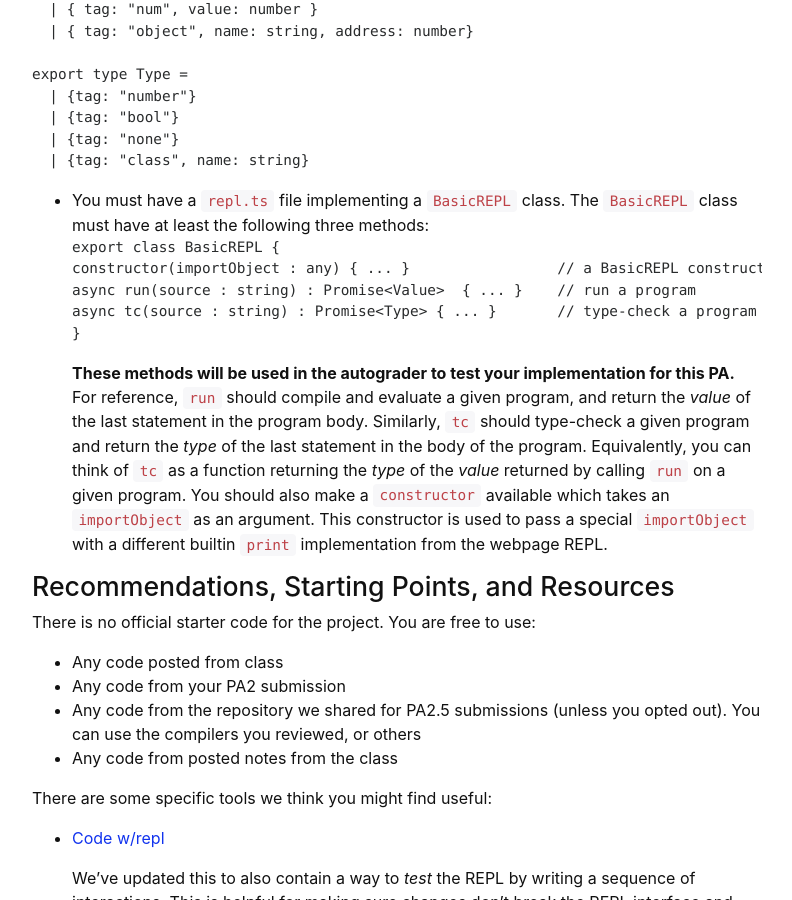
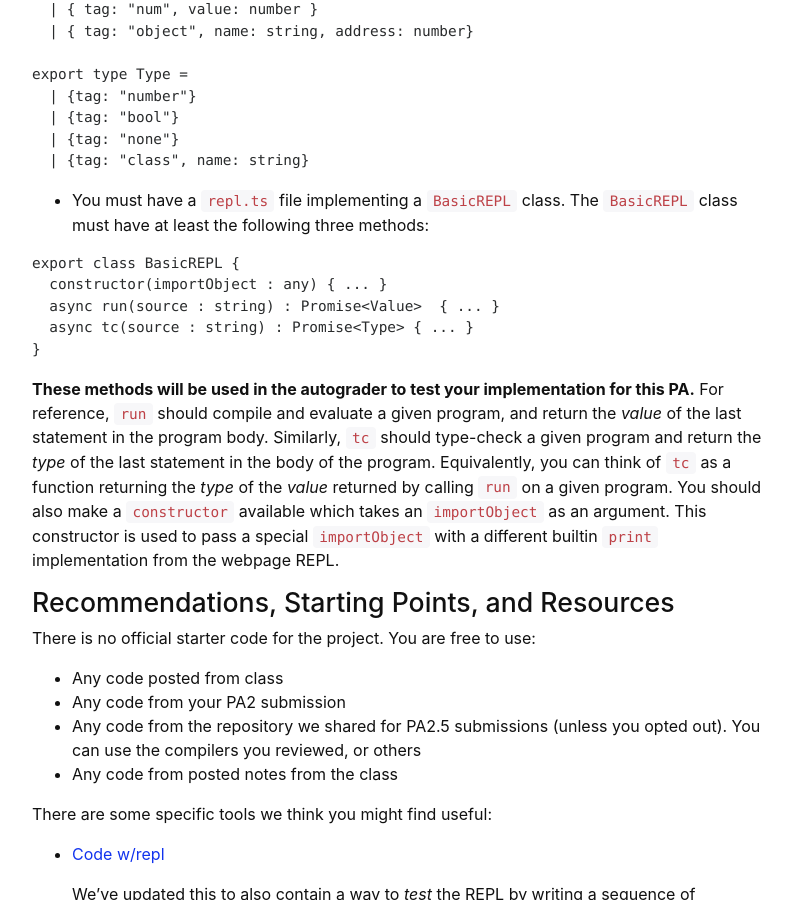
Before and after one commit to ucsd-cse231-w21/ucsd-cse231-w21.github.io, a Jekyll site: the page built from pa3/index.md, in a window 1280 px wide and 900 px high, scrolled down 2563 px. Shown: the whole window, without its empty margins (243-1035 px from the left). Built offline with Jekyll 4.4.1, drawn with Linux system fonts in a browser that asks for light colours; nearby versions of some CDN libraries.

Commit message:
add space

````diff
--- a/pa3/index.md
+++ b/pa3/index.md
@@ -129,11 +129,12 @@ export type Type =
 ```
 - You must have a `repl.ts` file implementing a `BasicREPL` class. The `BasicREPL`
 class must have at least the following three methods:
+
 ```typescript
 export class BasicREPL {
-  constructor(importObject : any) { ... }                 // a BasicREPL constructor
-  async run(source : string) : Promise<Value>  { ... }    // run a program
-  async tc(source : string) : Promise<Type> { ... }       // type-check a program
+  constructor(importObject : any) { ... }
+  async run(source : string) : Promise<Value>  { ... }
+  async tc(source : string) : Promise<Type> { ... }
 }
 ```
 **These methods will be used in the autograder to test your implementation for
````
